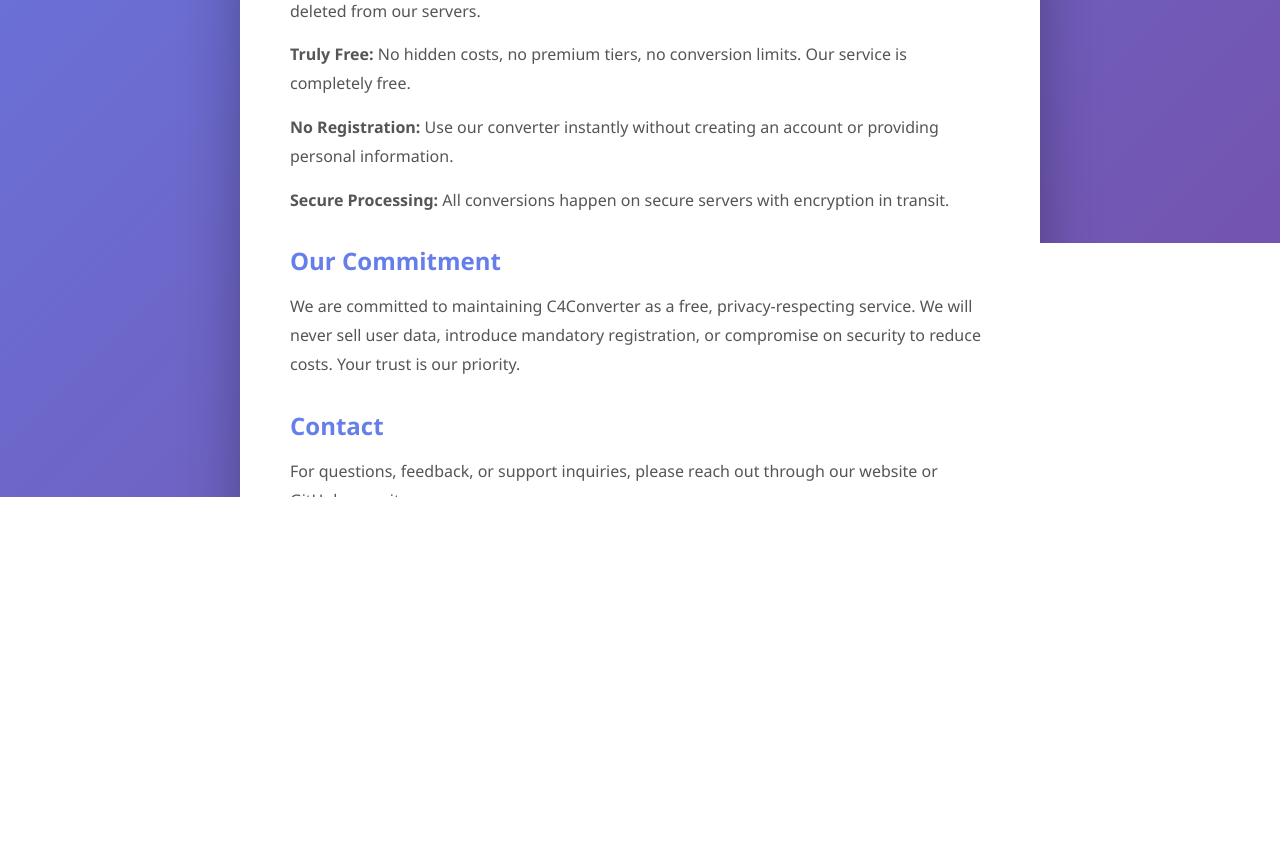
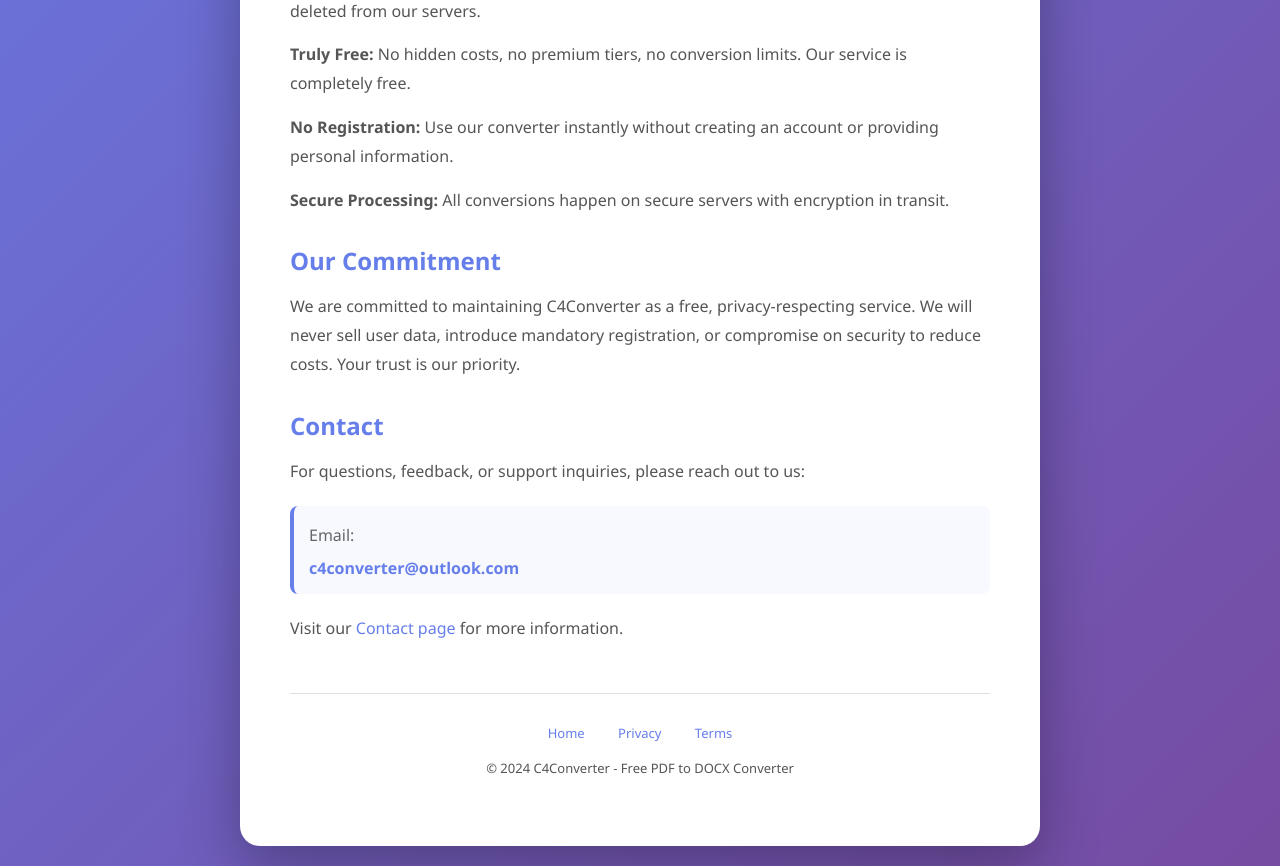
Before and after one commit to singhalamjeet/c4coverter, a FastAPI app: page /about in a window 1280 px wide. Shown: the part 774-1640 px from the top of the page. Before the commit the page ends 1271 px from the top, so only its background shows below. Run offline with FastAPI, Linux system fonts and the light colour scheme.

Commit message:
Update About page with contact email information

```diff
--- a/app/templates/about.html
+++ b/app/templates/about.html
@@ -98,7 +98,15 @@
             priority.</p>
 
         <h2>Contact</h2>
-        <p>For questions, feedback, or support inquiries, please reach out through our website or GitHub repository.</p>
+        <p>For questions, feedback, or support inquiries, please reach out to us:</p>
+        <div
+            style="background: #f8f9ff; padding: 15px; border-radius: 8px; border-left: 4px solid #667eea; margin: 20px 0;">
+            <p style="margin-bottom: 8px; color: #666;">Email:</p>
+            <a href="mailto:c4converter@outlook.com"
+                style="color: #667eea; font-size: 16px; font-weight: 600; text-decoration: none;">c4converter@outlook.com</a>
+        </div>
+        <p>Visit our <a href="/contact" style="color: #667eea; text-decoration: none;">Contact page</a> for more
+            information.</p>
 
         <div
             style="margin-top: 50px; padding-top: 30px; border-top: 1px solid #e0e0e0; text-align: center; color: #999; font-size: 13px;">
```
